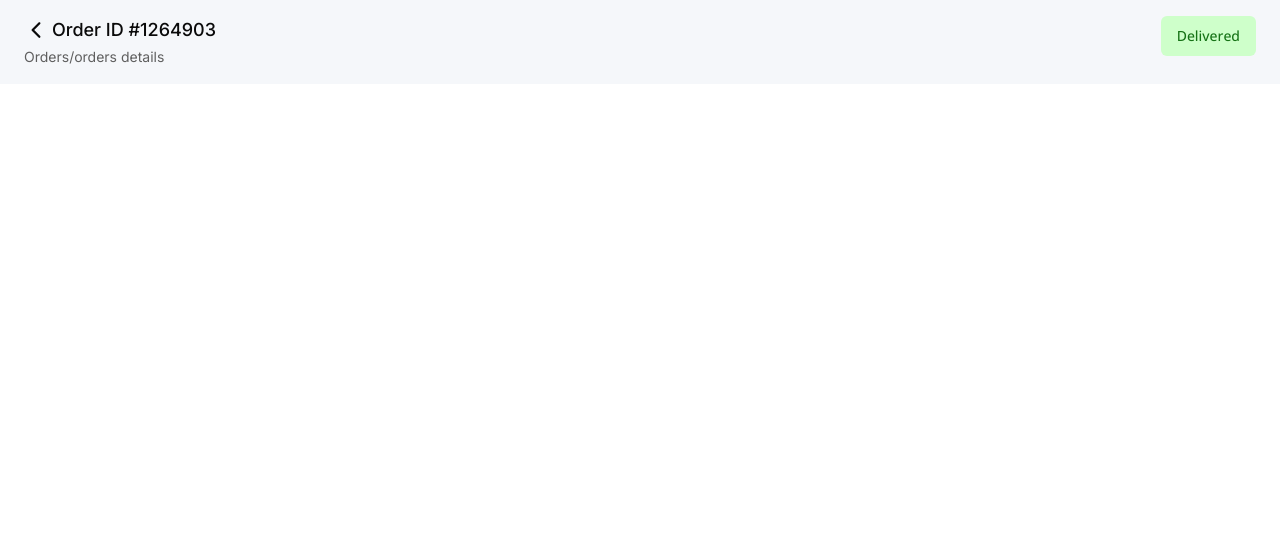
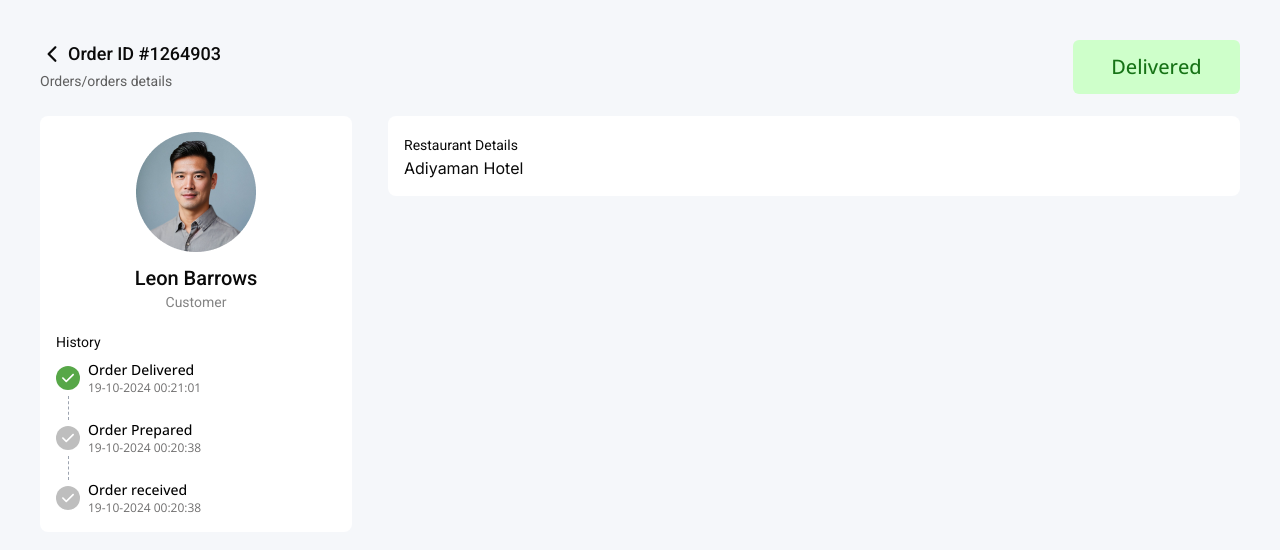
Before and after one commit to dev03lkomavyax/capsico-admin-panel, a React (Vite) app: page /admin/order/123 in a window 1280 px wide. Shown: the top 550 px of the page. Built offline with nearby package versions, Linux system fonts and the light colour scheme.

Commit message:
code updated

```diff
--- a/src/pages/order/OrderDetails.jsx
+++ b/src/pages/order/OrderDetails.jsx
@@ -1,19 +1,73 @@
-import { Button } from '@/components/ui/button'
-import React from 'react'
+import avatar from "@/assets/Image-120.png";
+import { Button } from '@/components/ui/button';
 import { IoIosArrowBack } from "react-icons/io";
+import { FaCheck } from 'react-icons/fa6'
 
 const OrderDetails = () => {
     return (
-        <div className='py-4 px-6 bg-[#F5F7FA]'>
-            <div className='flex justify-between'>
+        <div className='bg-[#F5F7FA] p-10 h-screen'>
+            <div className='flex justify-between h-14'>
                 <div>
                     <div className="flex items-center gap-1">
                         <IoIosArrowBack className='text-2xl' />
-                        <span className='font-inter text-lg font-medium'>Order ID #1264903 </span>
+                        <span className='font-roboto text-lg font-medium'>Order ID #1264903 </span>
                     </div>
-                    <span className='text-sm text-[#5F5F5F] font-inter'>Orders/orders details</span>
+                    <span className='text-sm text-[#5F5F5F] font-roboto'>Orders/orders details</span>
                 </div>
-                <Button className="text-[#167316] bg-[#CEFFCA] hover:text-[#167316] hover:bg-[#CEFFCA]">Delivered</Button>
+                <Button className="text-[#167316] bg-[#CEFFCA] h-[54px] w-[167px] text-xl hover:text-[#167316] hover:bg-[#CEFFCA]">Delivered</Button>
+            </div>
+
+            {/* h-[calc(100vh-56px)] */}
+            <div className="grid grid-cols-[26%_71%] gap-[3%] mt-5">
+                <div className='rounded-lg bg-white p-4'>
+                    <div className="flex justify-center flex-col items-center">
+                        <img src={avatar} alt="avatar" />
+                        <h2 className='font-medium font-roboto mt-3 text-xl'>Leon Barrows</h2>
+                        <p className="font-roboto text-[#838383] text-sm">Customer</p>
+                    </div>
+                    <div className="flex flex-col mt-5">
+                        <h2 className="font-roboto text-sm mb-2">History</h2>
+                        <div className="flex items-center space-x-2">
+                            <div className="flex items-center justify-center w-6 h-6 bg-[#57A748] p-[6px] text-white rounded-full">
+                                <FaCheck />
+                            </div>
+                            <div className="flex flex-col">
+                                <span className="text-black font-medium text-sm">Order Delivered</span>
+                                <span className="text-[#6E6D6D] text-xs">19-10-2024  00:21:01</span>
+                            </div>
+                        </div>
+
+                        <div className="ml-3 border-l border-dashed border-gray-400 h-6"></div>
+
+                        <div className="flex items-center space-x-2">
+                            <div className="flex items-center justify-center w-6 h-6 bg-[#BEBEBE] text-white p-[6px] rounded-full">
+                                <FaCheck />
+                            </div>
+                            <div className="flex flex-col">
+                                <span className="text-black font-medium text-sm">Order Prepared</span>
+                                <span className="text-[#6E6D6D] text-xs">19-10-2024  00:20:38</span>
+                            </div>
+                        </div>
+
+                        <div className="ml-3 border-l border-dashed border-gray-400 h-6"></div>
+
+                        <div className="flex items-center space-x-2">
+                            <div className="flex items-center justify-center w-6 h-6 bg-[#BEBEBE] text-white p-[6px] rounded-full">
+                                <FaCheck />
+                            </div>
+                            <div className="flex flex-col">
+                                <span className="text-black font-medium text-sm">Order received</span>
+                                <span className="text-[#6E6D6D] text-xs">19-10-2024  00:20:38</span>
+                            </div>
+                        </div>
+                    </div>
+                </div>
+                <div className=''>
+                    <div className='rounded-lg bg-white p-4'>
+                        <span className="text-sm font-roboto">Restaurant Details</span>
+                        <h2 className="font-inter">Adiyaman Hotel</h2>
+                    </div>
+                </div>
             </div>
         </div>
     )
```
Also changed, not shown: src/assets/Image-120.png (added), src/components/order/Capsico.jsx (added), src/components/order/Quickly.jsx (renamed from src/components/component/order/Quickly.jsx).
